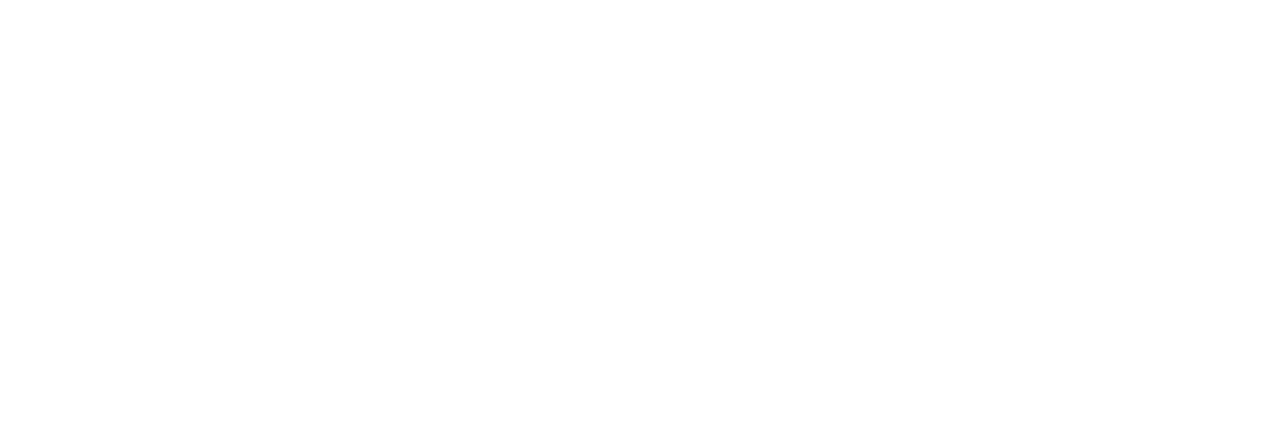
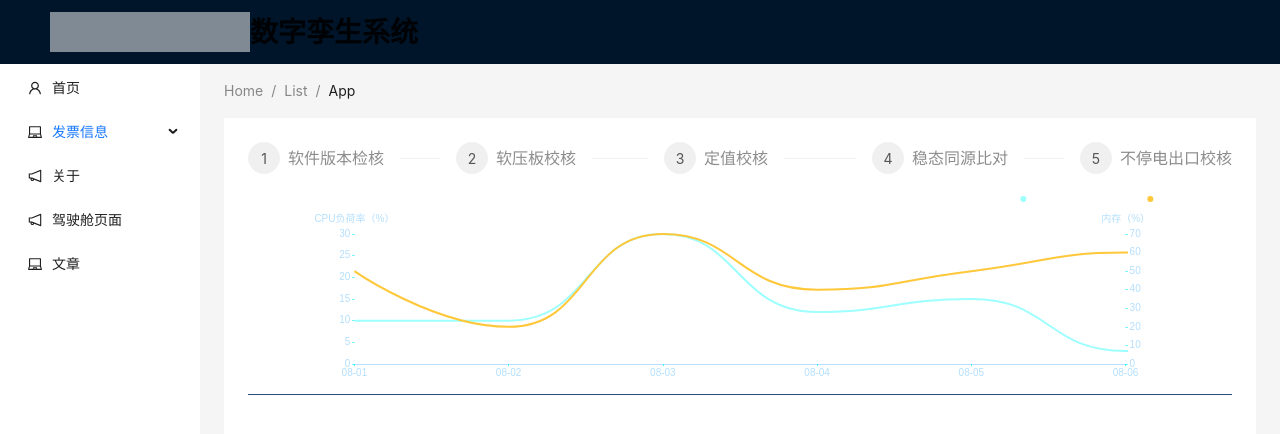
Before and after one commit to HailiePan/webpack-react-practice, a React app: page /article in a window 1280 px wide. Before the commit this address had no page. Shown: the top 434 px of the page. Built offline with nearby package versions, Linux system fonts and the light colour scheme.

Commit message:
使用useMemo缓存子组件不更新

```diff
--- a/package.json
+++ b/package.json
@@ -15,6 +15,7 @@
     "@ant-design/icons": "^5.2.6",
     "antd": "^5.9.4",
     "axios": "^1.5.1",
+    "echarts": "^5.4.3",
     "react": "^18.2.0",
     "react-dom": "^18.2.0",
     "react-router-dom": "^6.16.0"
--- a/src/BaseLayout/index.jsx
+++ b/src/BaseLayout/index.jsx
@@ -2,7 +2,7 @@
  * Author  hailie.pan
  * Date  2023-10-13 17:28:32
  * LastEditors  hailie.pan
- * LastEditTime  2023-11-08 09:51:54
+ * LastEditTime  2023-11-10 17:10:56
  * Description  file content
  */
 
@@ -32,6 +32,7 @@
         </NavLink>
       ),
     },
+
     {
       key: 1,
       icon: React.createElement(LaptopOutlined),
@@ -72,6 +73,11 @@
       key: 3,
       icon: React.createElement(NotificationOutlined),
       label: <NavLink to="controlRoomFirstPage">驾驶舱页面</NavLink>,
+    },
+    {
+      key: 4,
+      icon: React.createElement(LaptopOutlined),
+      label: <NavLink to="article">文章</NavLink>,
     },
   ];
 
--- a/src/pages/About/component/EquipInfo.jsx
+++ b/src/pages/About/component/EquipInfo.jsx
@@ -2,7 +2,7 @@
  * Author  hailie.pan
  * Date  2023-11-08 16:03:26
  * LastEditors  hailie.pan
- * LastEditTime  2023-11-09 14:13:20
+ * LastEditTime  2023-11-09 14:16:58
  * Description 使用父组件传入的值
  */
 import React, { useEffect, useState } from "react";
@@ -28,6 +28,7 @@
     <div>
       <p>数量：{count}</p>
       <Input
+        style={{ width: "200px" }}
         value={testShowValue}
         onChange={(e) => {
           setTestShowValue(e.target.value);
--- /dev/null
+++ b/src/pages/Article/component/LineChart.jsx
@@ -0,0 +1,185 @@
+/*
+ * Author  hailie.pan
+ * Date  2023-11-10 17:26:11
+ * LastEditors  hailie.pan
+ * LastEditTime  2023-11-10 18:31:23
+ * Description  file content
+ */
+/*
+ * Author  hailie.pan
+ * Date  2023-08-11 11:12:59
+ * LastEditors  hailie.pan
+ * LastEditTime  2023-11-10 17:18:26
+ * Description  file content
+ */
+import React, { useRef, useEffect, useMemo } from "react";
+import * as echarts from "echarts";
+
+function LineChart({ title, chartData, style, className }) {
+  const { xAxisData, seriesData } = chartData;
+
+  let chartInstance;
+  const statusLineChart = useRef();
+
+  const getOption = () => {
+    const yAxis = seriesData.map((item) => ({
+      type: "value",
+      name: item.name,
+      nameGap: 10,
+      nameTextStyle: {
+        fontSize: 10,
+      },
+      axisLine: {
+        // 坐标轴轴线的颜色
+        lineStyle: {
+          color: "rgb(180,223,253)",
+        },
+      },
+      axisTick: {
+        show: true,
+        length: 2,
+        // 刻度线的颜色
+        lineStyle: {
+          color: "rgb(62,243,244)",
+        },
+      },
+
+      axisLabel: {
+        interval: 0,
+        textStyle: {
+          color: "rgb(180,223,253)",
+        },
+        // 默认y轴字体大小
+        fontSize: 10,
+        // margin:文字到y轴的距离
+        margin: 4,
+      },
+
+      splitLine: {
+        show: false,
+      },
+    }));
+
+    const series = seriesData.map((item, index) => ({
+      name: item.name,
+      type: "line",
+      data: item.data,
+      symbolSize: 1,
+      symbol: "circle",
+      smooth: true,
+      yAxisIndex: index,
+      showSymbol: false,
+      lineStyle: {
+        width: 2,
+        color: item.color,
+      },
+      itemStyle: {
+        normal: {
+          color: item.color,
+          borderColor: item.color,
+        },
+      },
+    }));
+
+    return {
+      title: {
+        text: title,
+        textStyle: {
+          color: "#fff",
+          fontSize: 14,
+          fontWeight: 700,
+        },
+        left: "left",
+        top: "2%",
+      },
+      legend: {
+        icon: "circle",
+        top: "2%",
+        right: "0%",
+        itemWidth: 6,
+        itemGap: 20,
+        textStyle: {
+          color: "#fff",
+        },
+      },
+      tooltip: {
+        trigger: "axis",
+        //   axisPointer: {
+        //     label: {
+        //       show: true,
+        //       backgroundColor: '#fff',
+        //       color: '#556677',
+        //       borderColor: 'rgba(0,0,0,0)'
+        //     },
+        //     lineStyle: {
+        //       width: 0
+        //     }
+        //   },
+        backgroundColor: "#2b4a78",
+        textStyle: {
+          color: "#fff",
+        },
+        padding: [10, 10],
+      },
+      grid: {
+        top: 50,
+        bottom: 20,
+      },
+      xAxis: [
+        {
+          type: "category",
+          data: xAxisData,
+          axisLine: {
+            // 坐标轴轴线的颜色
+            lineStyle: {
+              color: "rgb(180,223,253)",
+            },
+          },
+          axisTick: {
+            show: true,
+            length: 2,
+            // 刻度线的颜色
+            lineStyle: {
+              color: "rgb(62,243,244)",
+            },
+          },
+          axisLabel: {
+            interval: 0,
+            textStyle: {
+              color: "rgb(180,223,253)",
+            },
+            // 默认x轴字体大小
+            fontSize: 10,
+            // margin:文字到x轴的距离
+            margin: 4,
+          },
+          boundaryGap: false,
+        },
+      ],
+
+      yAxis: yAxis,
+      series: series,
+    };
+  };
+  useEffect(() => {
+    const renderedInstance = echarts.getInstanceByDom(statusLineChart.current);
+    if (renderedInstance) {
+      renderedInstance.clear();
+    }
+    chartInstance = echarts.init(statusLineChart.current);
+    chartInstance.setOption(getOption(), true);
+
+    chartInstance.resize();
+    const resizeListener = window.addEventListener("resize", () => {
+      chartInstance.resize();
+    });
+
+    return () => {
+      window.removeEventListener("resize", resizeListener);
+    };
+  }, [chartData]);
+  console.log("子组件更新");
+  return <div ref={statusLineChart} className={className} style={style} />;
+}
+
+export default LineChart;
--- /dev/null
+++ b/src/pages/Article/index.jsx
@@ -0,0 +1,102 @@
+/*
+ * Author  hailie.pan
+ * Date  2023-11-10 17:07:36
+ * LastEditors  hailie.pan
+ * LastEditTime  2023-11-10 18:30:57
+ * Description  memo\useMemo缓存子组件不更新
+ */
+import React, { useState, memo, useMemo } from "react";
+import { Steps, Icon, Button } from "antd";
+import LineChart from "./component/LineChart";
+
+const Hello = memo(function Hello({ text }) {
+  console.log("子组件重新渲染");
+  return <h1>{`hello ${text}!`}</h1>;
+});
+
+export default function Article() {
+  const stepsData = [
+    {
+      title: "软件版本检核",
+      //   icon: <Icon type="download" />,
+      status: "wait",
+    },
+    {
+      title: "软压板校核",
+      //   icon: <Icon type="check-square" />,
+      status: "wait",
+    },
+    {
+      title: "定值校核",
+      //   icon: <Icon type="copy" />,
+      status: "wait",
+    },
+    {
+      title: "稳态同源比对",
+      //   icon: <Icon type="sync" />,
+      status: "wait",
+    },
+    {
+      title: "不停电出口校核",
+      //   icon: <Icon type="smile-o" />,
+      status: "wait",
+    },
+  ];
+
+  const [stepsStatus, setStepsStatus] = useState([
+    "wait",
+    "wait",
+    "wait",
+    "wait",
+    "wait",
+  ]);
+
+  return (
+    <div>
+      <Steps current={1}>
+        {stepsData.map((item, index) => (
+          <Steps.Step
+            style={{ cursor: "pointer" }}
+            key={item.title}
+            status={stepsStatus[index]}
+            title={item.title}
+            onClick={() => {
+              const arr = [...stepsStatus];
+              arr[index] = "finish";
+              setStepsStatus(arr);
+            }}
+          />
+        ))}
+      </Steps>
+
+      <div
+        style={{ flex: 1, borderBottom: "1px solid #2b4a78", padding: "10px" }}
+      >
+        <LineChart
+          style={{ height: 200 }}
+          title="装置软件状态检测"
+          chartData={useMemo(
+            () => ({
+              leftYName: "CPU负荷率（%）",
+              rightYName: "内存（%）",
+              xAxisData: ["08-01", "08-02", "08-03", "08-04", "08-05", "08-06"],
+              seriesData: [
+                {
+                  name: "CPU负荷率（%）",
+                  data: [10, 10, 30, 12, 15, 3, 7],
+                  color: "#9effff",
+                },
+                {
+                  name: "内存（%）",
+                  data: [50, 20, 70, 40, 50, 60, 10],
+                  color: "rgb(255, 199, 58)",
+                },
+              ],
+            }),
+            []
+          )}
+        />
+      </div>
+    </div>
+  );
+}
--- a/src/router/index.js
+++ b/src/router/index.js
@@ -2,7 +2,7 @@
  * Author  hailie.pan
  * Date  2023-10-13 17:13:27
  * LastEditors  hailie.pan
- * LastEditTime  2023-10-13 17:38:20
+ * LastEditTime  2023-11-10 17:09:09
  * Description  file content
  */
 import React from "react";
@@ -16,6 +16,7 @@
 import Pending from "@/pages/Invoices/Pending";
 import Complete from "@/pages/Invoices/Complete";
 import About from "@/pages/About";
+import Article from "@/pages/Article";
 import ControlRoomFirstPage from "@/pages/ControlRoomFirstPage";
 
 const routes = [
@@ -24,6 +25,7 @@
     element: <BaseLayout />,
     children: [
       { path: "/home", element: <Home /> },
+      { path: "/article", element: <Article /> },
       {
         path: "/invoices",
         element: <Invoices />,
```
Also changed, not shown: 1 other file (tests, documents, lock files or other folders).
